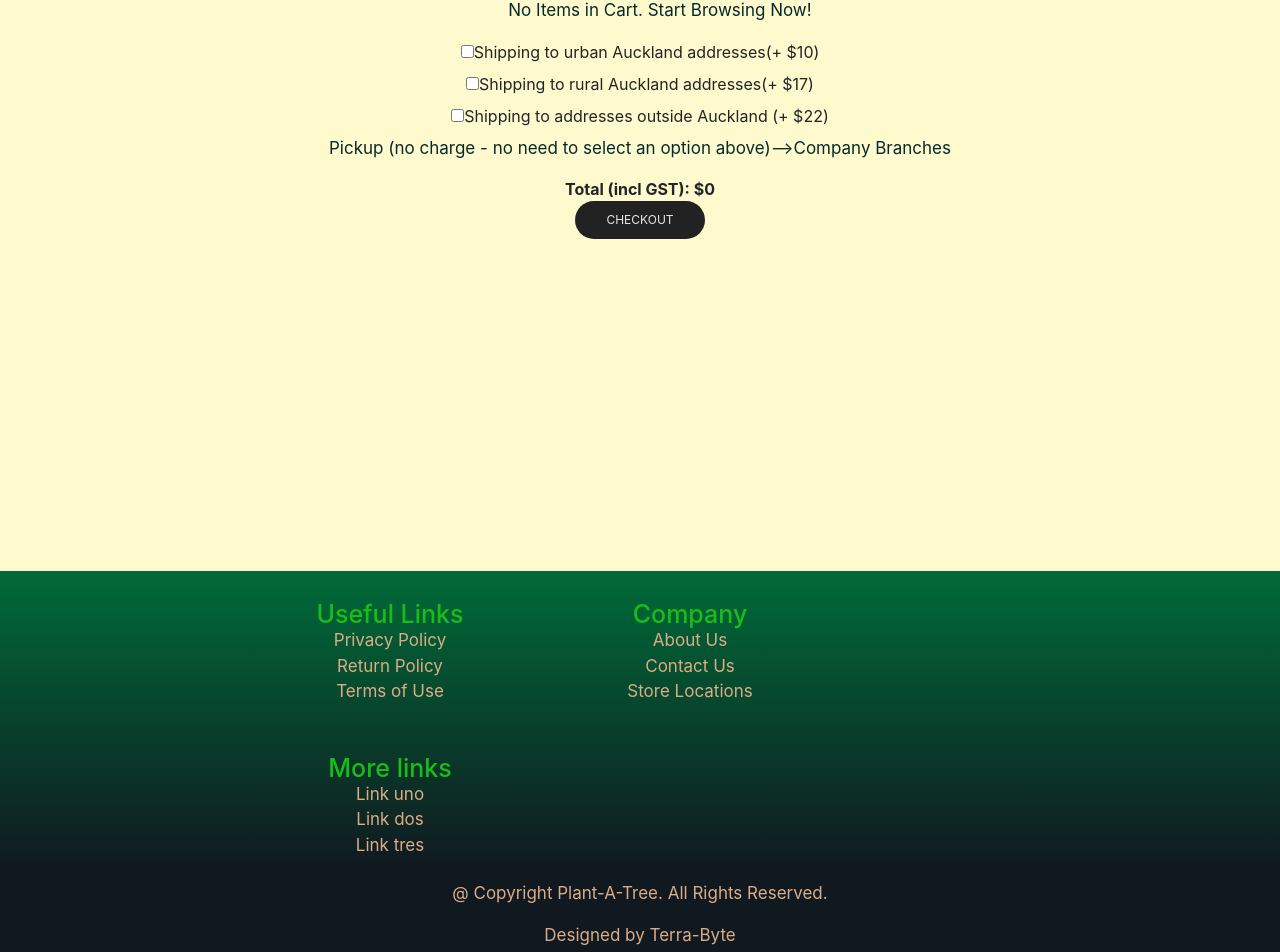
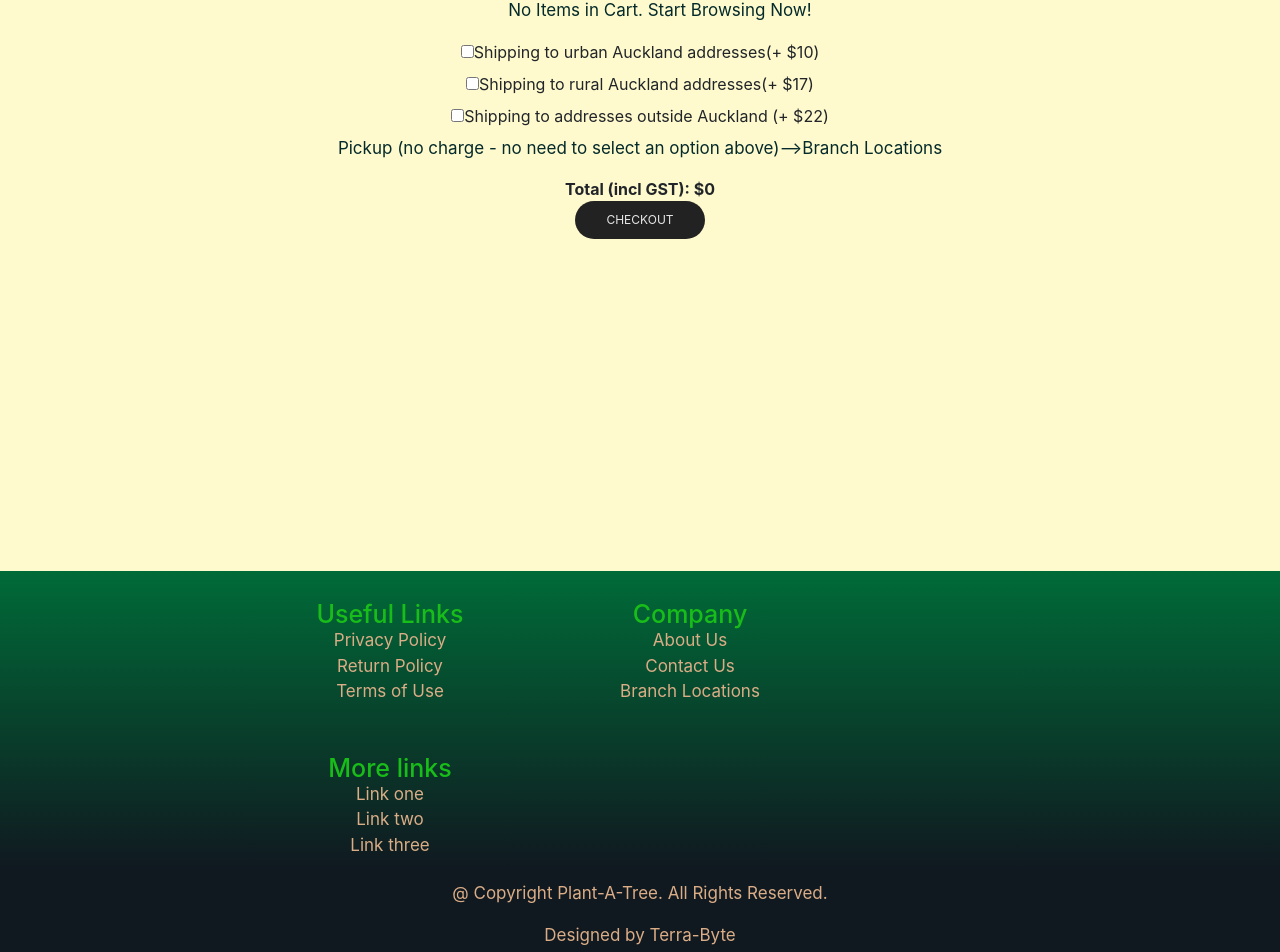
Before and after one commit to edrispor/CISE2019, a React (Create React App) app in the folder plant-a-tree/: page /account/cart in a window 1280 px wide. Shown: the part 531-1483 px from the top of the page. Built offline with nearby package versions, Linux system fonts and the light colour scheme.

Commit message:
updated footer extra links, updated cart (pickup locations)

```diff
--- a/plant-a-tree/src/components/Footer.jsx
+++ b/plant-a-tree/src/components/Footer.jsx
@@ -21,15 +21,15 @@ export default class Footer extends Component {
               <br></br>
               <Link to="/contact">Contact Us</Link>
               <br></br>
-              <Link to="/storelocator">Store Locations</Link>
+              <Link to="/storelocator">Branch Locations</Link>
             </div>
             <div className="column">
               <h1>More links</h1>
-              <Link to="/extralinkspage">Link uno</Link>
+              <Link to="/extralinkspage">Link one</Link>
               <br></br>
-              <Link to="/extralinkspage">Link dos</Link>
+              <Link to="/extralinkspage">Link two</Link>
               <br></br>
-              <Link to="/extralinkspage">Link tres</Link>
+              <Link to="/extralinkspage">Link three</Link>
             </div>
           </div>
         </div>
--- a/plant-a-tree/src/components/Recipe.jsx
+++ b/plant-a-tree/src/components/Recipe.jsx
@@ -67,7 +67,7 @@ class Recipe extends Component {
           <li>
             <p>
               Pickup (no charge - no need to select an option above)-->
-              <Link to="/storelocator">Company Branches</Link>
+              <Link to="/storelocator">Branch Locations</Link>
             </p>
             <b>Total (incl GST): ${this.props.total}</b>
           </li>
```
